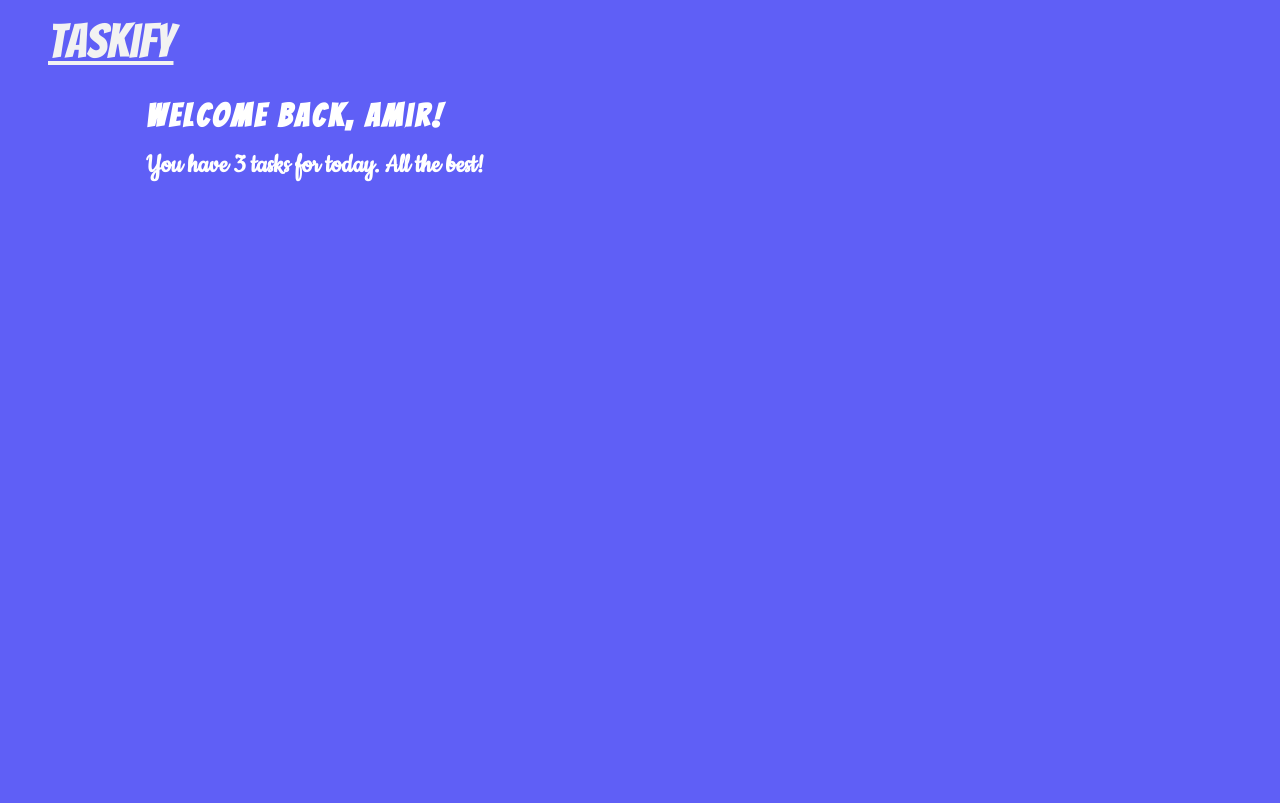
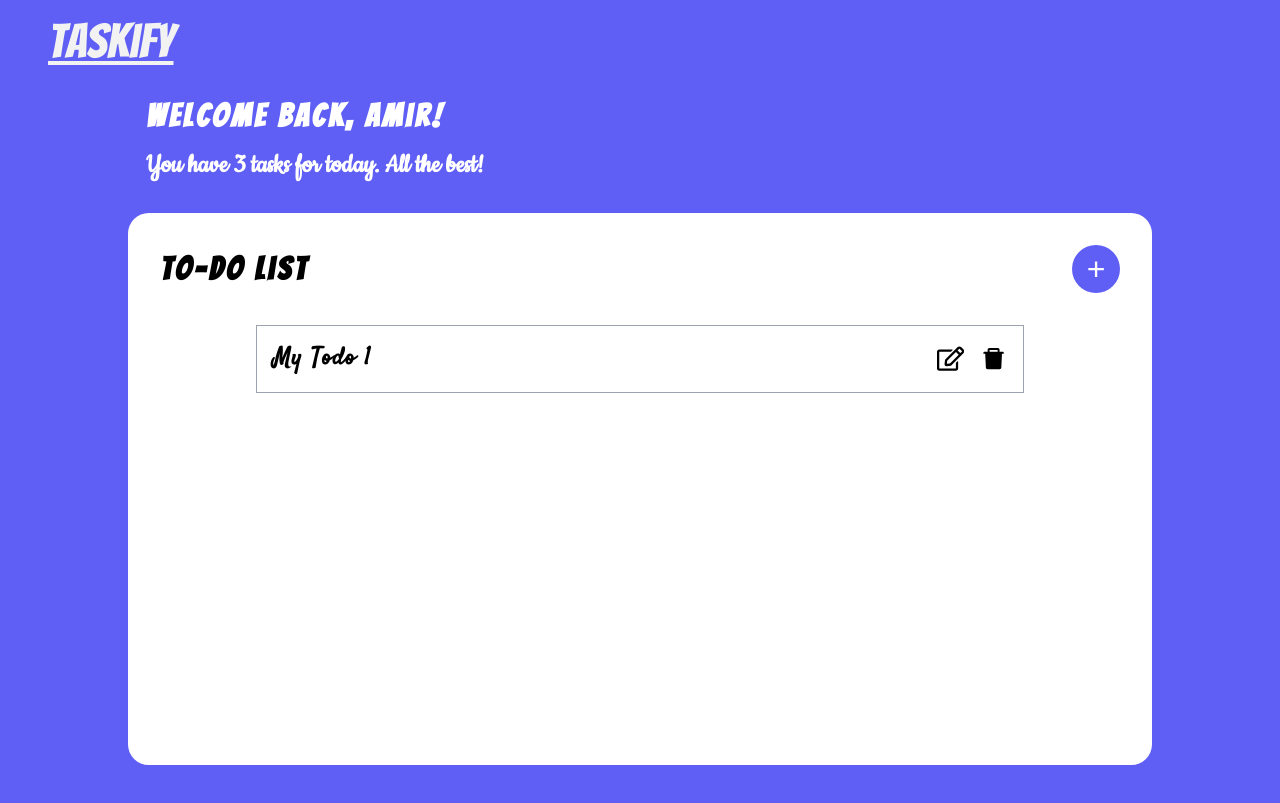
Before and after one commit to md-amir-gauhar/taskify, a React (Create React App) app: page / in a window 1280 px wide. Built offline with nearby package versions, Linux system fonts and the light colour scheme.

Commit message:
feat: added todo component

```diff
--- /dev/null
+++ b/src/compoenets/Todo.jsx
@@ -0,0 +1,22 @@
+import React from 'react'
+import { Link } from 'react-router-dom'
+import { FaRegEdit } from 'react-icons/fa'
+import { AiFillDelete } from 'react-icons/ai'
+
+import '../styles/Todo.css'
+
+
+const Todo = () => {
+
+  return (
+    <div className='todo flex align-center justify-between'>
+      <Link to={"#"}><h3>My Todo 1</h3></Link>
+      <div className="action-container flex align-center">
+        <FaRegEdit />
+        <AiFillDelete />
+      </div>
+    </div>
+  )
+}
+
+export default Todo
--- /dev/null
+++ b/src/compoenets/Todos.jsx
@@ -0,0 +1,22 @@
+import React, { useState } from 'react'
+
+// import Todo from './Todo'
+
+import '../styles/Todos.css'
+import Todo from './Todo'
+
+const Todos = () => {
+  return (
+    <div className='todos-container'>
+      <div className="container-header flex justify-between align-center">
+        <h2>To-Do List</h2>
+        <button>+</button>
+      </div>
+      <div className="todo-container">
+        <Todo />
+      </div>
+    </div>
+  )
+}
+
+export default Todos
--- a/src/pages/Home.js
+++ b/src/pages/Home.js
@@ -1,4 +1,5 @@
 import React, { useState } from 'react'
+import Todos from '../compoenets/Todos'
 import '../styles/Home.css'
 
 const Home = () => {
@@ -9,6 +10,7 @@ const Home = () => {
         Welcome Back, <span className='name'>{name}</span>!
       </h1>
       <h3 className='todosleft'>You have {3} tasks for today. All the best!</h3>
+      <Todos />
     </div>
   )
 }
--- /dev/null
+++ b/src/styles/Todo.css
@@ -0,0 +1,26 @@
+.todo {
+  width: 80%;
+  margin: 1rem auto;
+  border: 1px solid var(--gray-2);
+  padding: 1rem ;
+}
+
+.todo > a > h3 {
+  font-size: 1.5rem;
+  font-family: var(--todo-font);
+  letter-spacing: 0.05em;
+}
+
+.todo > a > h3:hover {
+  cursor: pointer;
+  text-decoration: underline;
+}
+
+.action-container {
+  gap: 1rem;
+}
+
+.action-container > svg {
+  font-size: 1.7rem;
+  cursor: pointer;
+}
--- /dev/null
+++ b/src/styles/Todos.css
@@ -0,0 +1,48 @@
+.todos-container {
+  background-color: var(--white);
+  width: 80vw;
+  height: 69vh;
+  margin: 2rem auto;
+  border-radius: 1.3rem;
+  padding: 2rem;
+}
+
+::-webkit-scrollbar {
+  width: .5em;
+}
+
+::-webkit-scrollbar-track {
+  box-shadow: inset 0 0 6px rgba(0, 0, 0, 0.3);
+}
+
+::-webkit-scrollbar-thumb {
+  background-color: darkgrey;
+  outline: 1px solid slategrey;
+}
+
+.container-header > button {
+  height: 3rem;
+  width: 3rem;
+  font-size: 2rem;
+  border-radius: 50%;
+  border: none;
+  background-color: var(--primary-color);
+  color: var(--white);
+}
+
+.container-header > h2 {
+  font-family: var(--banger-font);
+  letter-spacing: 0.1em;
+  font-size: 2rem;
+}
+
+.container-header > button:hover {
+  background-color: rgba(33, 68, 241, 0.9);
+  cursor: pointer;
+}
+
+.todo-container {
+  height: 80%;
+  overflow-y: scroll;
+  margin-top: 1rem;
+}
```
Also changed, not shown: src/App.css (deleted, +0 -38 lines).
